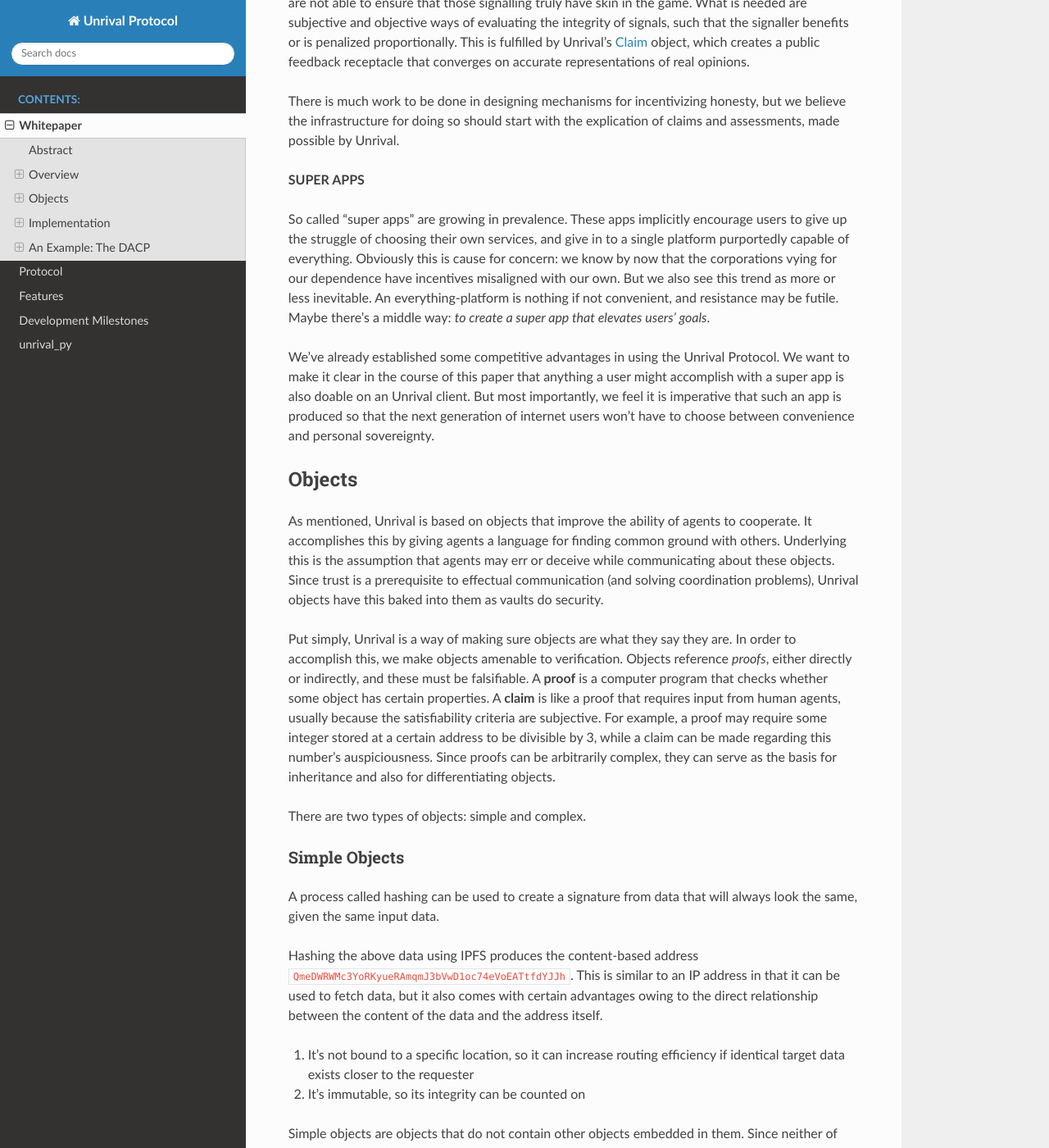
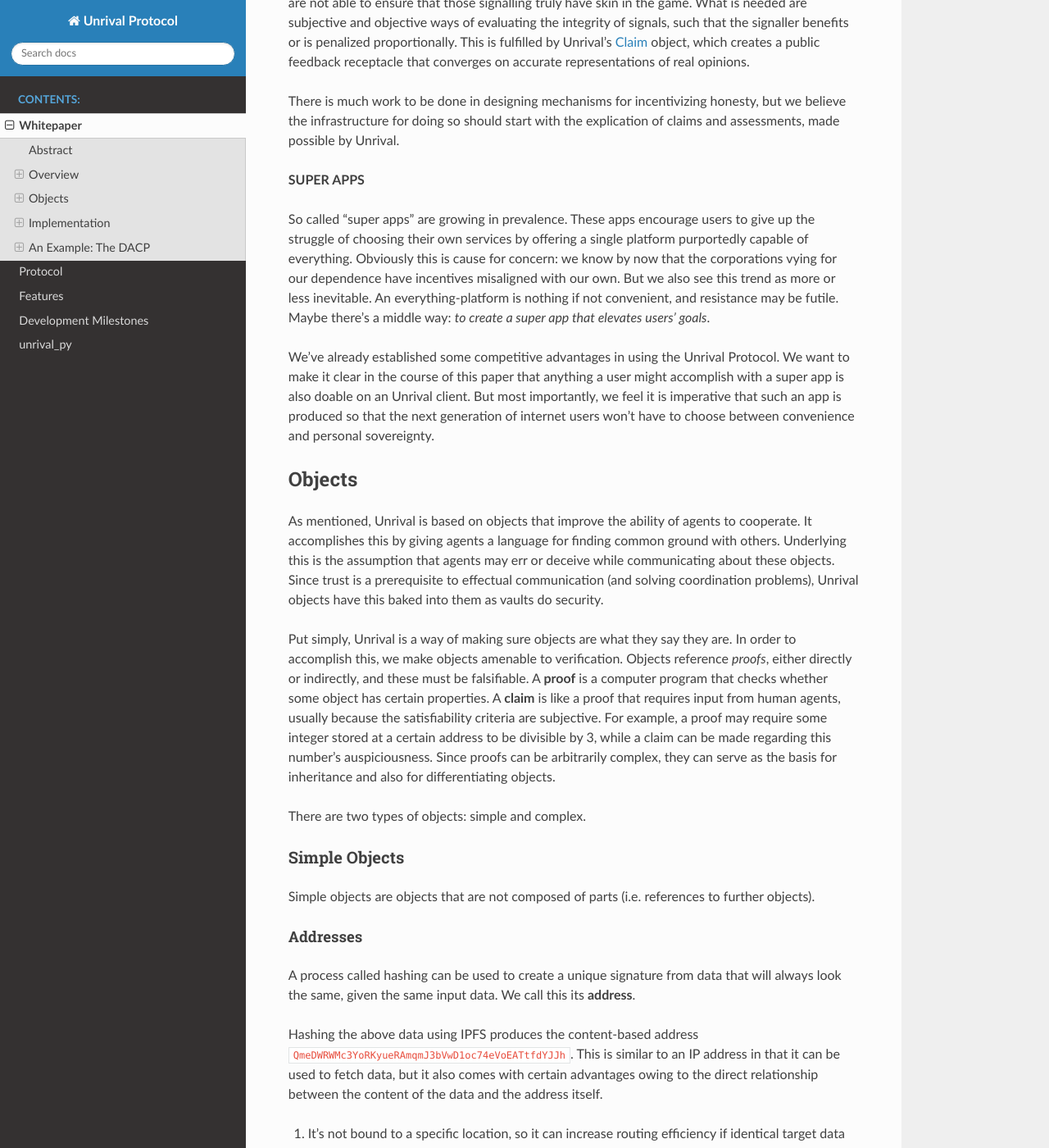
Before and after one commit to unrival-protocol/documentation, a Sphinx documentation site: the page built from source/whitepaper.rst, in a window 1280 px wide and 1400 px high, scrolled down 7546 px. Shown: the whole window at 82% size. Built offline with Sphinx 7.4.7 and the Read the Docs theme 2.0.0, drawn with Linux system fonts in a browser that asks for light colours; some of the changed text lies outside the part shown.

Commit message:
typo correction

```diff
--- a/source/whitepaper.rst
+++ b/source/whitepaper.rst
@@ -9,7 +9,7 @@
 Abstract
 --------
 
-Unrival is a protocol that enables agents to cooperate more effectively on accomplishing common goals, or to become aware of them when surface-level conflicts appear more imminent.  Agents communicate their intentions via a set of shared objects that constitute bottom-up, composable building blocks for maintaining complex social and economic relationships founded on mutual understanding and accountability.  These objects are not mere mental or social constructs - they have a physical existence as data that agents can interface with via client applications.
+Unrival is a protocol that enables agents to cooperate more effectively on accomplishing common goals, or to become aware of these goals when surface-level conflicts appear more imminent.  Agents communicate their intentions via a set of shared objects that constitute bottom-up, composable building blocks for maintaining complex social and economic relationships founded on mutual understanding and accountability.  These objects are not mere mental or social constructs - they have a physical existence as data that agents can interface with via client applications.
 
 **UNIVERSAL FEEDBACK**
 
@@ -182,7 +182,7 @@
 
 **SUPER APPS**
 
-So called "super apps" are growing in prevalence.  These apps implicitly encourage users to give up the struggle of choosing their own services, and give in to a single platform purportedly capable of everything.  Obviously this is cause for concern: we know by now that the corporations vying for our dependence have incentives misaligned with our own.  But we also see this trend as more or less inevitable.  An everything-platform is nothing if not convenient, and resistance may be futile.  Maybe there's a middle way: *to create a super app that elevates users' goals*.
+So called "super apps" are growing in prevalence.  These apps encourage users to give up the struggle of choosing their own services by offering a single platform purportedly capable of everything.  Obviously this is cause for concern: we know by now that the corporations vying for our dependence have incentives misaligned with our own.  But we also see this trend as more or less inevitable.  An everything-platform is nothing if not convenient, and resistance may be futile.  Maybe there's a middle way: *to create a super app that elevates users' goals*.
 
 We've already established some competitive advantages in using the Unrival Protocol.  We want to make it clear in the course of this paper that anything a user might accomplish with a super app is also doable on an Unrival client.  But most importantly, we feel it is imperative that such an app is produced so that the next generation of internet users won't have to choose between convenience and personal sovereignty.
 
@@ -198,15 +198,18 @@
 Simple Objects
 ~~~~~~~~~~~~~~
 
-A process called hashing can be used to create a signature from data that will always look the same, given the same input data.
+Simple objects are objects that are not composed of parts (i.e. references to further objects).
+
+Addresses
+^^^^^^^^^
+
+A process called hashing can be used to create a unique signature from data that will always look the same, given the same input data.  We call this its **address**.
 
 Hashing the above data using IPFS produces the content-based address ``QmeDWRWMc3YoRKyueRAmqmJ3bVwD1oc74eVoEATtfdYJJh``.  This is similar to an IP address in that it can be used to fetch data, but it also comes with certain advantages owing to the direct relationship between the content of the data and the address itself.
 
 1. It's not bound to a specific location, so it can increase routing efficiency if identical target data exists closer to the requester
 
 2. It's immutable, so its integrity can be counted on
-
-Simple objects are objects that do not contain other objects embedded in them.  Since neither of the above object's parts are content-addressed objects, it is a simple object.
 
 Name
 ^^^^
```
Also changed, not shown: source/whitepaper.org (+7 -3 lines).
